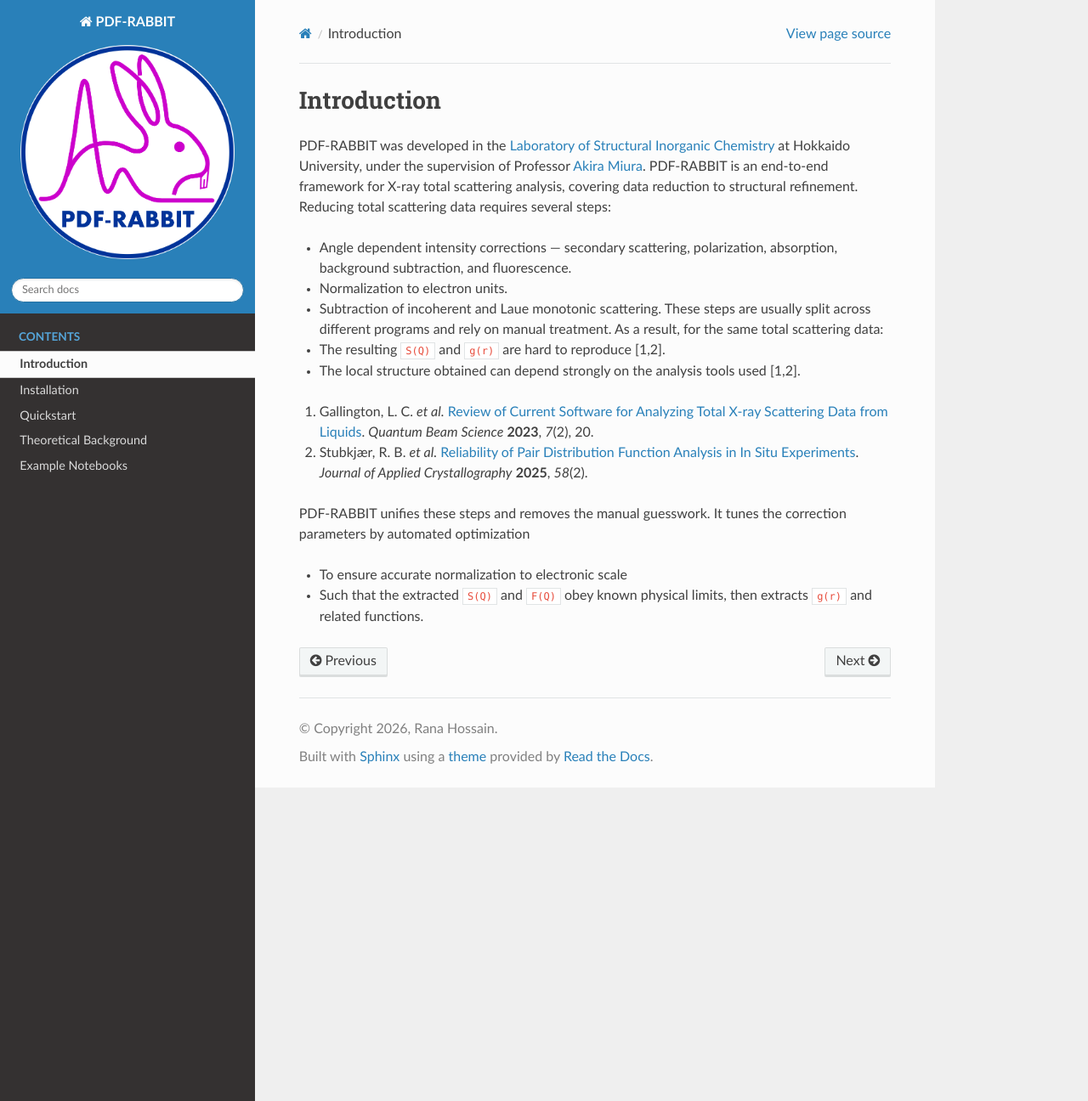
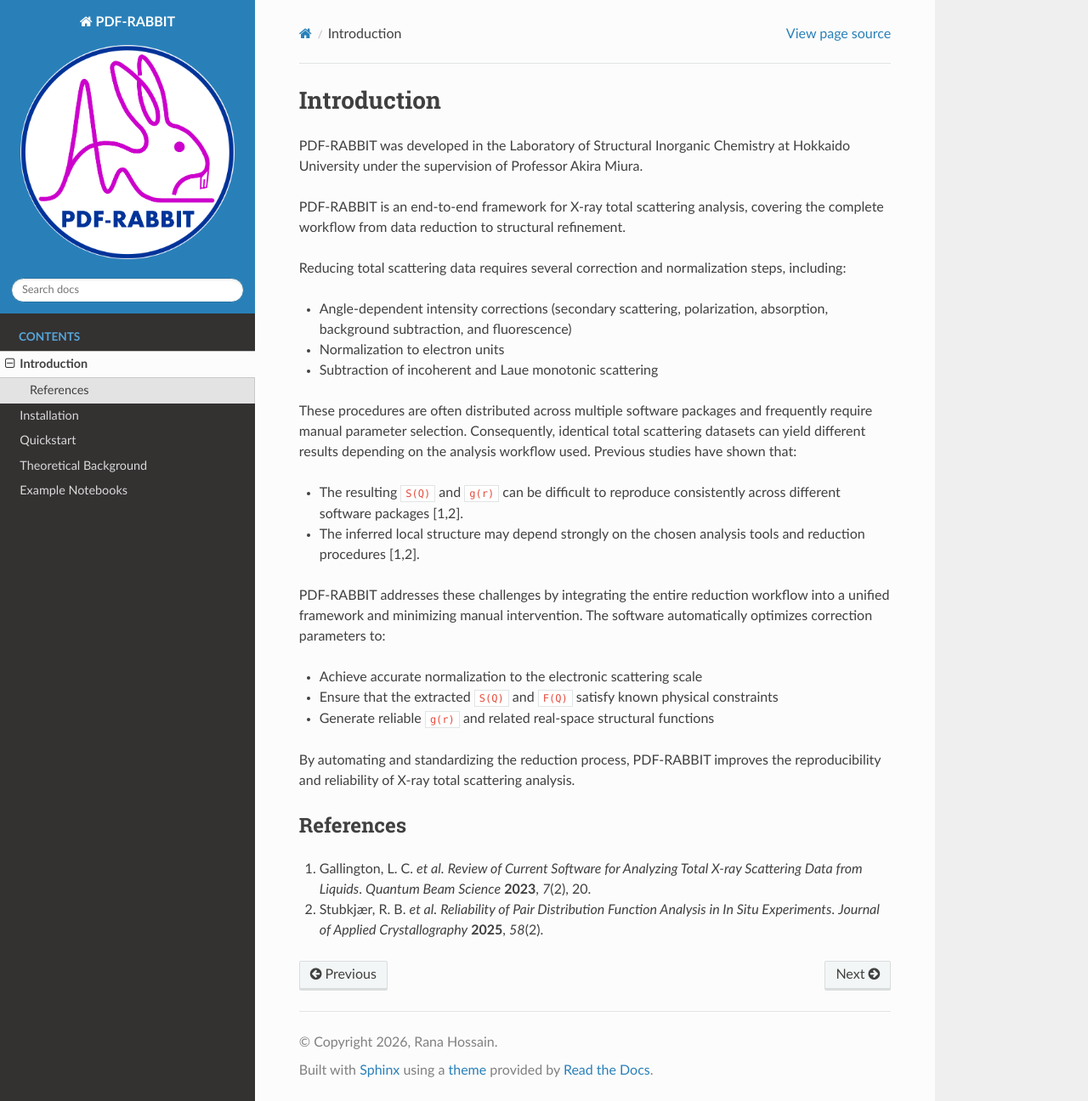
Before and after one commit to Rana-Phy/PDF-RABBIT, a Sphinx documentation site: the page built from docs/introduction.md, in a window 1280 px wide and 1296 px high. Shown: the whole window at 85% size. Built offline with Sphinx 7.4.7 and the Read the Docs theme 3.1.0, drawn with Linux system fonts in a browser that asks for light colours.

Commit message:
Update introduction.md

```diff
--- a/docs/introduction.md
+++ b/docs/introduction.md
@@ -1,19 +1,29 @@
 # Introduction
 
-PDF-RABBIT was developed in the [Laboratory of Structural Inorganic Chemistry](https://strchem.eng.hokudai.ac.jp/) at Hokkaido University, under the supervision of Professor [Akira Miura](https://researchmap.jp/amiura).
-PDF-RABBIT is an end-to-end framework for X-ray total scattering analysis, covering data reduction to structural refinement.
-Reducing total scattering data requires several steps:
-- Angle dependent intensity corrections — secondary scattering, polarization, absorption, background subtraction, and fluorescence.
-- Normalization to electron units.
-- Subtraction of incoherent and Laue monotonic scattering.
-These steps are usually split across different programs and rely on manual treatment.
-As a result, for the same total scattering data:
-- The resulting `S(Q)` and `g(r)` are hard to reproduce [1,2].
-- The local structure obtained can depend strongly on the analysis tools used [1,2].
-1. Gallington, L. C. *et al.* [Review of Current Software for Analyzing Total X-ray Scattering Data from Liquids](https://doi.org/10.3390/qubs7020020). *Quantum Beam Science* **2023**, *7*(2), 20.
-2. Stubkjær, R. B. *et al.* [Reliability of Pair Distribution Function Analysis in In Situ Experiments](https://doi.org/10.1107/S1600576725001694). *Journal of Applied Crystallography* **2025**, *58*(2).
+PDF-RABBIT was developed in the Laboratory of Structural Inorganic Chemistry at Hokkaido University under the supervision of Professor Akira Miura.
 
-PDF-RABBIT unifies these steps and removes the manual guesswork.
-It tunes the correction parameters by automated optimization
-- To ensure accurate normalization to electronic scale
-- Such that the extracted `S(Q)` and `F(Q)` obey known physical limits, then extracts `g(r)` and related functions.
+PDF-RABBIT is an end-to-end framework for X-ray total scattering analysis, covering the complete workflow from data reduction to structural refinement.
+
+Reducing total scattering data requires several correction and normalization steps, including:
+
+- Angle-dependent intensity corrections (secondary scattering, polarization, absorption, background subtraction, and fluorescence)
+- Normalization to electron units
+- Subtraction of incoherent and Laue monotonic scattering
+
+These procedures are often distributed across multiple software packages and frequently require manual parameter selection. Consequently, identical total scattering datasets can yield different results depending on the analysis workflow used. Previous studies have shown that:
+
+- The resulting `S(Q)` and `g(r)` can be difficult to reproduce consistently across different software packages [1,2].
+- The inferred local structure may depend strongly on the chosen analysis tools and reduction procedures [1,2].
+
+PDF-RABBIT addresses these challenges by integrating the entire reduction workflow into a unified framework and minimizing manual intervention. The software automatically optimizes correction parameters to:
+
+- Achieve accurate normalization to the electronic scattering scale
+- Ensure that the extracted `S(Q)` and `F(Q)` satisfy known physical constraints
+- Generate reliable `g(r)` and related real-space structural functions
+
+By automating and standardizing the reduction process, PDF-RABBIT improves the reproducibility and reliability of X-ray total scattering analysis.
+
+## References
+
+1. Gallington, L. C. *et al.* *Review of Current Software for Analyzing Total X-ray Scattering Data from Liquids*. *Quantum Beam Science* **2023**, *7*(2), 20.
+2. Stubkjær, R. B. *et al.* *Reliability of Pair Distribution Function Analysis in In Situ Experiments*. *Journal of Applied Crystallography* **2025**, *58*(2).
```
